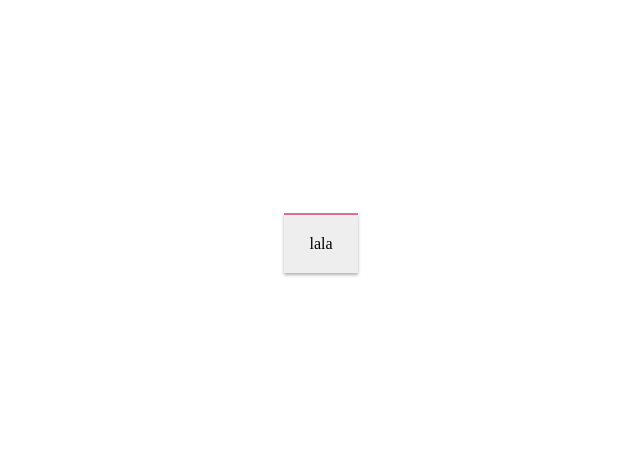
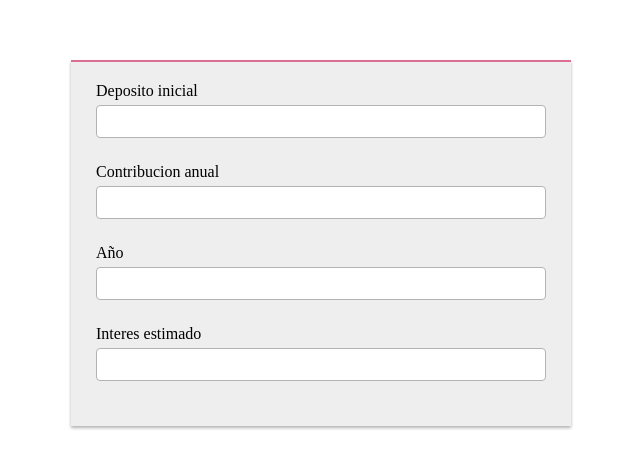
Before and after one commit to mercado-carlos/react-guia-definitiva-holamundo, a React (Vite) app: page / in a window 1280 px wide. Shown: the part 157-626 px from the top of the page, without its empty margins (319-959 px from the left). Built offline with nearby package versions, Linux system fonts and the light colour scheme.

Commit message:
Agregando campos al formulario

```diff
--- a/package.json
+++ b/package.json
@@ -9,6 +9,7 @@
   },
   "dependencies": {
     "@types/styled-components": "^5.1.24",
+    "formik": "^2.2.9",
     "react": "^17.0.2",
     "react-dom": "^17.0.2",
     "styled-components": "^5.3.5"
--- a/src/App.tsx
+++ b/src/App.tsx
@@ -1,11 +1,32 @@
 import React from 'react';
+import { Form, Formik } from 'formik';
 
-import { Container, Section } from './styles/StyledComponents';
+import { Container, Section } from './styles/StyledComponents/App';
+import Input from './components/Input';
 
 const App = () => {
+    const handleSubmit = () => {};
+
     return (
         <Container>
-            <Section>lala</Section>
+            <Section>
+                <Formik
+                    initialValues={{
+                        deposit: '',
+                        contribution: '',
+                        years: '',
+                        rate: '',
+                    }}
+                    onSubmit={handleSubmit}
+                >
+                    <Form>
+                        <Input name="deposit" label="Deposito inicial" />
+                        <Input name="contribution" label="Contribucion anual" />
+                        <Input name="years" label="Año" />
+                        <Input name="rate" label="Interes estimado" />
+                    </Form>
+                </Formik>
+            </Section>
         </Container>
     );
 };
--- /dev/null
+++ b/src/components/Input/index.tsx
@@ -0,0 +1,30 @@
+import React from 'react';
+import { useField } from 'formik';
+
+import {
+    Control,
+    ErrorMessage,
+    Label,
+    MyInput,
+} from '../../styles/StyledComponents/Input';
+
+interface InputProps {
+    label: string;
+    name: string;
+}
+
+const Input: React.FC<InputProps> = ({ label, ...props }) => {
+    const [field, meta] = useField(props);
+
+    return (
+        <Control>
+            <Label>{label}</Label>
+            <MyInput {...field} {...props} />
+            {meta.touched && meta.error ? (
+                <ErrorMessage>{meta.error}</ErrorMessage>
+            ) : null}
+        </Control>
+    );
+};
+
+export default Input;
--- a/src/styles/StyledComponents/index.tsx
+++ b/src/styles/StyledComponents/App/index.tsx
@@ -11,5 +11,6 @@ export const Section = styled.section`
     background-color: #eee;
     border-top: solid 2px palevioletred;
     padding: 20px 25px;
+    width: 500px;
     box-shadow: 0px 2px 3px rgba(0, 0, 0, 0.3);
 `;
--- /dev/null
+++ b/src/styles/StyledComponents/Input/index.tsx
@@ -0,0 +1,24 @@
+import styled from 'styled-components';
+
+export const Control = styled.div`
+    margin-bottom: 20px;
+`;
+
+export const Label = styled.label`
+    color: #000;
+    display: block;
+    margin-bottom: 5px;
+`;
+
+export const MyInput = styled.input`
+    outline: none;
+    padding: 8px;
+    border: solid 1px #b1b3b5;
+    border-radius: 4px;
+    width: 100%;
+    margin-bottom: 5px;
+`;
+
+export const ErrorMessage = styled.div`
+    color: #f00;
+`;
```
Also changed, not shown: 1 other file (tests, documents, lock files or other folders).
